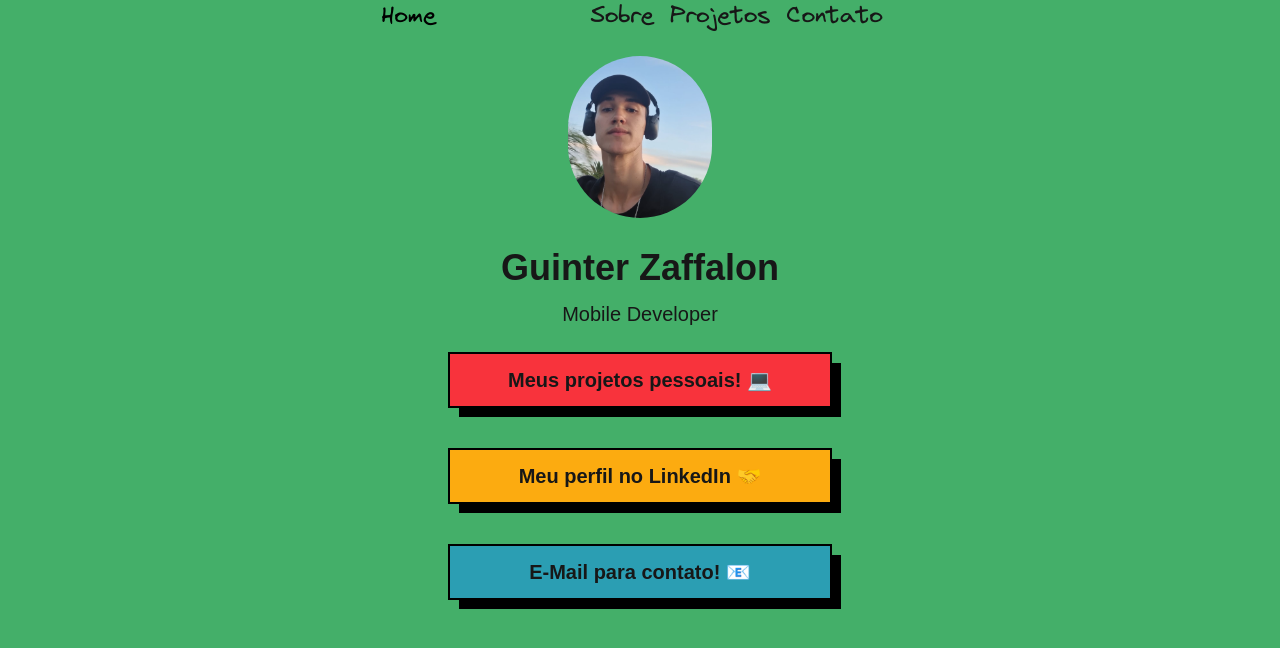
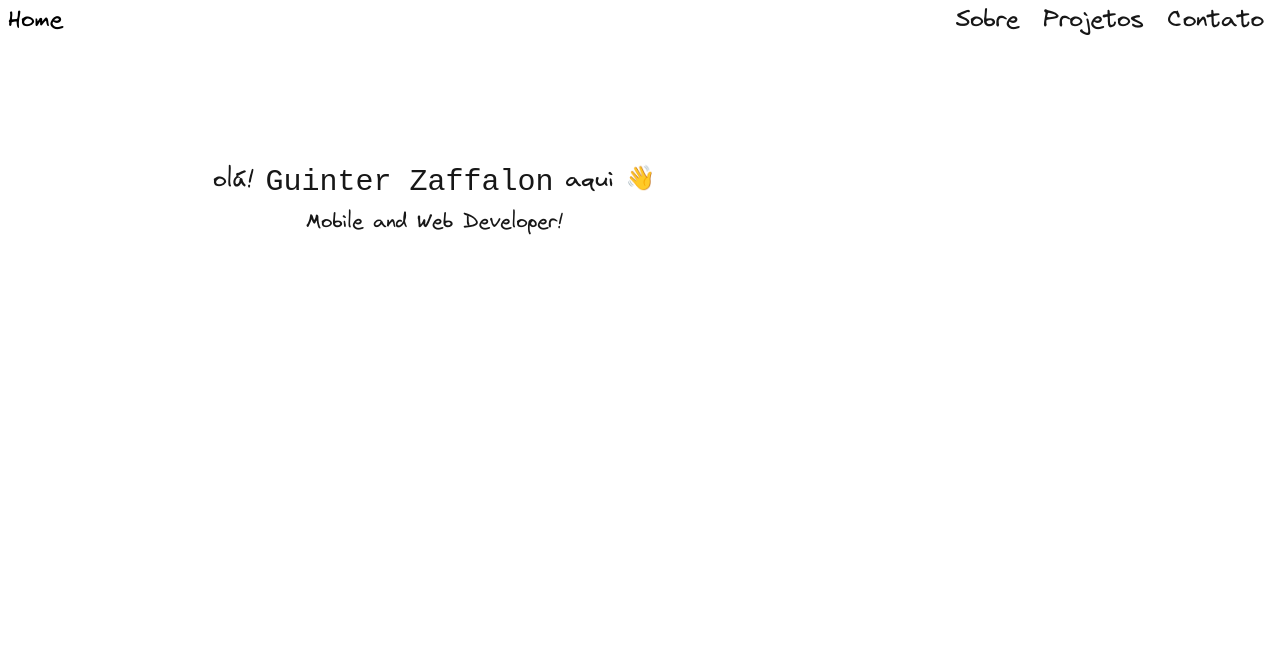
Before and after one commit to GuinterZaffalon/guinter-website, a Next.js app: page / in a window 1280 px wide. Shown: the top 648 px of the page. Built offline with nearby package versions, Linux system fonts and the light colour scheme.

Commit message:
new font and format name

```diff
--- a/src/app/componentes/header.tsx
+++ b/src/app/componentes/header.tsx
@@ -1,10 +1,10 @@
 export async function Header() {
     return(
-        <div className="flex justify-around">
-            <div className="font-virgil text-black text-2xl">
+        <div className="flex justify-between pt-1">
+            <div className="font-virgil text-black text-2xl pl-2">
                 Home
             </div>
-            <div className="flex flex-row font-virgil text-2xl">
+            <div className="flex flex-row font-virgil text-2xl gap-2">
                 <div className="mr-4">
                     Sobre
                 </div>
--- a/src/app/globals.css
+++ b/src/app/globals.css
@@ -33,3 +33,10 @@ body {
     font-weight: normal;
   font-style: normal;
 }
+
+@font-face {
+  font-family: "JetBrains Mono";
+  src: url("./fonts/JetBrainsMono.ttf") format("ttf");
+  font-weight: normal;
+  font-style: normal;
+}
--- a/src/app/page.tsx
+++ b/src/app/page.tsx
@@ -3,58 +3,27 @@ import Image from 'next/image'
 import { Header } from "./componentes/header";
 
 export default function Home() {
-  const links = [
-    {
-      color: "bg-card1",
-      text: "Meus projetos pessoais! 💻",
-      link: "https://github.com/GuinterZaffalon",
-    },
-    {
-      color: "bg-card2",
-      text: "Meu perfil no LinkedIn 🤝",
-      link: "https://www.linkedin.com/in/guinter-zaffalon-857131241/",
-    },
-    {
-      color: "bg-card3",
-      text: "E-Mail para contato! 📧",
-      link: "mailto:contato@guinter.dev",
-    },
-  ];
+  return (
+    <div className="w-full min-h-screen bg-white">
+      <Header />
+      <div className="flex-row flex w-2/3 mx-auto">
+        <div className="flex flex-col justify-center items-center gap-2 mt-32">
+          <div className="flex flex-row gap-3">
+            <span className="text-2xl font-virgil">olá!</span>
+            <span className="text-3xl font-jetbrainsmono">Guinter Zaffalon</span>
+            <span className="text-2xl font-virgil">aqui 👋</span>
+          </div>
+            <span className="text-xl font-virgil">Mobile and Web Developer!</span>
+        </div>
+      </div>
+    </div>
+  )
+}
 
-  return (
-    <div className="w-full h-screen bg-background_page">
-      <div className="max-w-2xl mx-auto h-screen">
-        <Header/>
-        <div className="h-48 w-48 mx-auto">
-          <div className="h-48 w-48 p-6 ">
-            <Image
+{/* <Image
               src={icon}
               alt="icon do us"
               height={500}
               width={500}
               className="rounded-full object-cover"
-            />
-          </div>
-        </div>
-        <div className="text-center p-6">
-          <h1 className="text-4xl font-bold">Guinter Zaffalon</h1>
-          <p className="text-xl mt-3 font-normal">Mobile Developer</p>
-        </div>
-        <div className="flex flex-col gap-10">
-          {links.map(({ text, color, link }, index) => {
-            return (
-              <a href={link} key={index} target="_blank">
-                <div
-                  className={`w-80 sm:w-96 mx-auto ${color} text-center text-xl font-bold py-3 border-2 border-black shadow-custoum hover:shadow-none transition-all hover:translate-x-1 hover:translate-y-1`}
-                >
-                  {text}
-                </div>
-              </a>
-            );
-          })}
-        </div>
-      </div>
-
-    </div>
-  )
-}
+            /> */}
--- a/tailwind.config.ts
+++ b/tailwind.config.ts
@@ -24,7 +24,8 @@ const config: Config = {
 			},
       fontFamily: {
         virgil: ["Virgil", "serif"],
-      }
+        jetbrainsmono: ["JetBrains Mono", "monospace"],
+      },
     },
   },
   plugins: [
```
Also changed, not shown: src/app/fonts/JetBrainsMono.ttf (added), src/app/fonts/Nunito.ttf (added).
